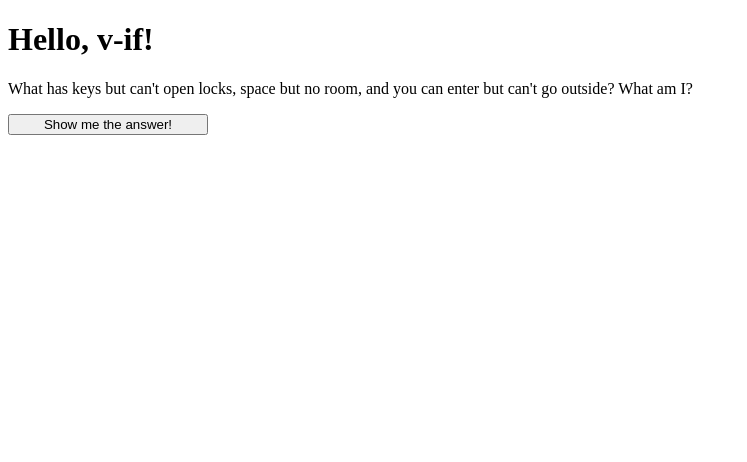
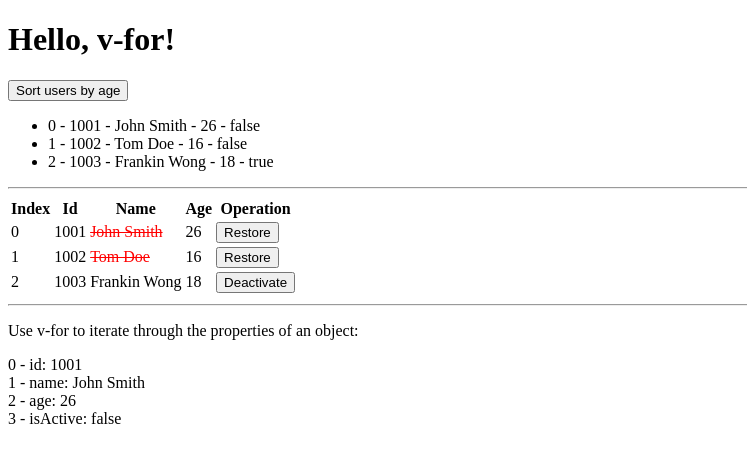
Before and after one commit to harlemmariscal/learn-vue-3-with-bingyang, a Vue app: page / in a window 1280 px wide. Shown: the top 462 px of the page, without its empty margins (0-747 px from the left). Built offline with nearby package versions, Linux system fonts and the light colour scheme.

Commit message:
List rendering

```diff
--- a/src/App.vue
+++ b/src/App.vue
@@ -1,26 +1,62 @@
 <template>
   <h1>{{ message }}</h1>
-  <p>
-    What has keys but can't open locks, space but no room, and you can enter but
-    can't go outside? What am I?
-  </p>
+  <button @click="sortUsersByAge">Sort users by age</button>
+  <ul>
+    <li v-for="(user, index) in users" :key="user.id">
+      {{ index }} - {{ user.id }} - {{ user.name }} - {{ user.age }} -
+      {{ user.isActive }}
+    </li>
+  </ul>
 
-  <button style="width: 200px" @click="showAnswer = !showAnswer">
-    {{ !showAnswer ? 'Show me the answer!' : 'Hide the answer!' }}
-  </button>
+  <hr />
 
-  <div v-if="showAnswer">A keyboard.</div>
+  <table>
+    <tr>
+      <th>Index</th>
+      <th>Id</th>
+      <th>Name</th>
+      <th>Age</th>
+      <th>Operation</th>
+    </tr>
+    <tr v-for="(user, index) in users" :key="user.id">
+      <td>{{ index }}</td>
+      <td>{{ user.id }}</td>
+      <td :class="{ inactive: !user.isActive }">{{ user.name }}</td>
+      <td>{{ user.age }}</td>
+      <td>
+        <button @click="user.isActive = !user.isActive">
+          {{ user.isActive ? 'Deactivate' : 'Restore' }}
+        </button>
+      </td>
+    </tr>
+  </table>
 
-  <div v-show="showAnswer">A keyboard.</div>
-
+  <hr />
+  <p>Use v-for to iterate through the properties of an object:</p>
+  <div v-for="(value, key, index) in users[0]">
+    {{ index }} - {{ key }}: {{ value }}
+  </div>
 </template>
 
 <script setup>
 import { ref } from 'vue'
 
-let message = ref('Hello, v-if!')
+let message = ref('Hello, v-for!')
 
-let showAnswer = ref(false)
+const users = ref([
+  { id: 1001, name: 'John Smith', age: 26, isActive: false },
+  { id: 1002, name: 'Tom Doe', age: 16, isActive: false },
+  { id: 1003, name: 'Frankin Wong', age: 18, isActive: true }
+])
+
+function sortUsersByAge() {
+  users.value.sort((a, b) => a.age - b.age)
+}
 </script>
 
-<style scoped></style>
+<style scoped>
+.inactive {
+  color: red;
+  text-decoration: line-through;
+}
+</style>
```
